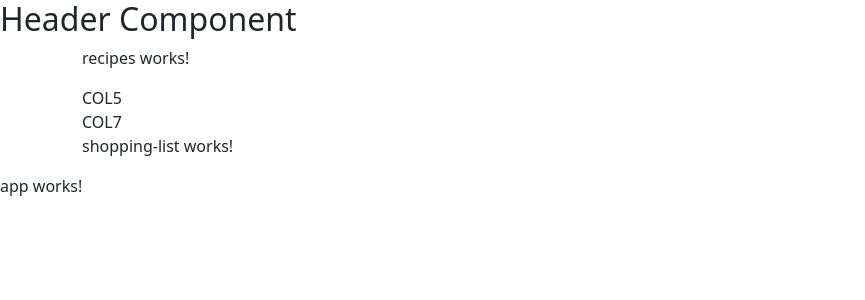
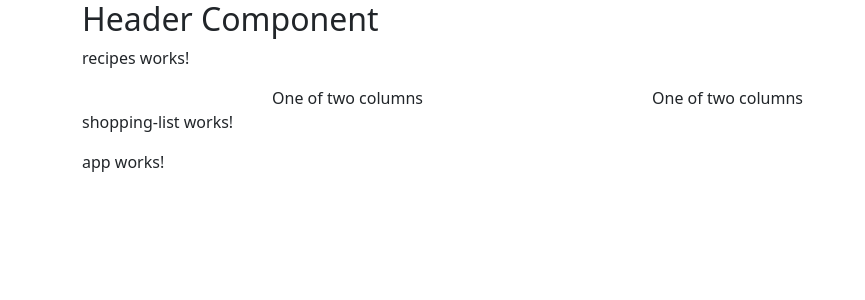
Before and after one commit to FoxGeoff/complete_app_no_stand_alone, an Angular app: page / in a window 1280 px wide. Shown: the top 300 px of the page, without its empty margins (0-865 px from the left). Built offline with nearby package versions, Linux system fonts and the light colour scheme.

Commit message:
fix bootstrap

```diff
--- a/src/app/app.component.html
+++ b/src/app/app.component.html
@@ -1,10 +1,13 @@
+<div class="container">
 <app-header></app-header>
-<div class="container">
-  <div class="row">
+
+  <div class="row justify-content-start">
     <div class="col-md-12">
       <app-recipes></app-recipes>
       <app-shopping-list></app-shopping-list>
     </div>
   </div>
+
+<p>app works!</p>
+
 </div>
-<p>app works!</p>
--- a/src/app/recipes/recipes.component.html
+++ b/src/app/recipes/recipes.component.html
@@ -1,9 +1,9 @@
 <p>recipes works!</p>
-<div class="row">
-  <div class="col-md-5">
-    COL5
+<div class="row justify-content-center">
+  <div class="col-4">
+    One of two columns
   </div>
-  <div class="colmd-7">
-    COL7
+  <div class="col-4">
+    One of two columns
   </div>
 </div>
--- a/src/styles.css
+++ b/src/styles.css
@@ -1,2 +1 @@
 /* You can add global styles to this file, and also import other style files */
-@import "~bootstrap/dist/css/bootstrap.css"
```
Also changed, not shown: 1 other file (tests, documents, lock files or other folders).
